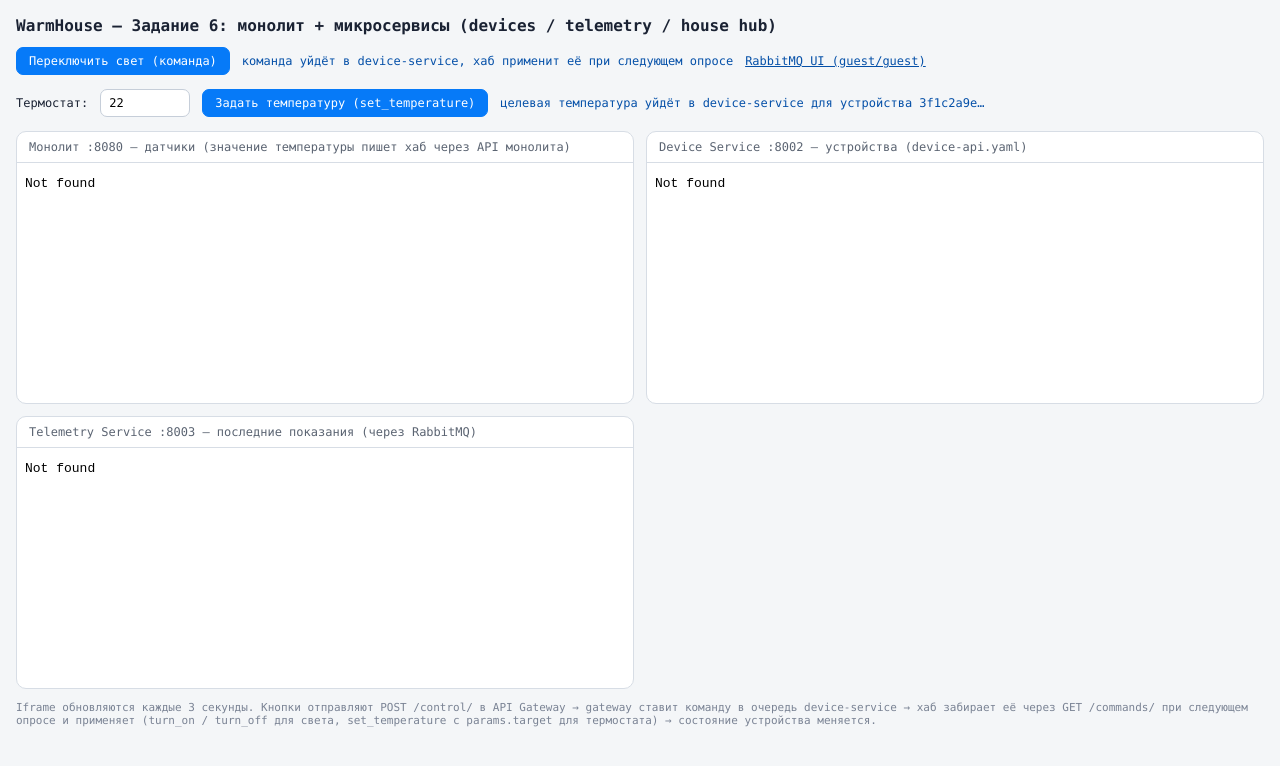
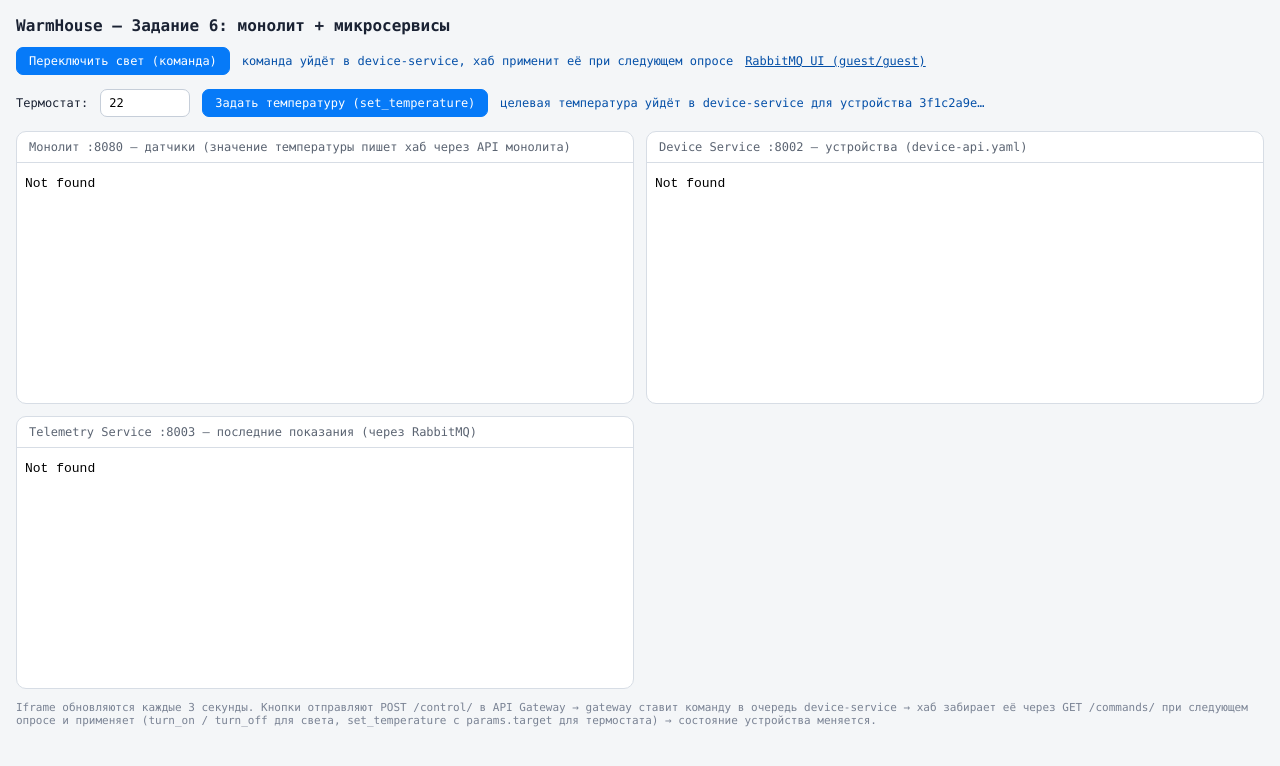
Before and after one commit to gadtakoi/architecture-pro-warmhouse, a plain HTML site: page apps/web/index.html in a window 1280 px wide. Drawn offline with Linux system fonts and the light colour scheme.

Commit message:
Fix index.html

```diff
--- a/apps/web/index.html
+++ b/apps/web/index.html
@@ -2,7 +2,7 @@
 <html lang="ru">
 <head>
   <meta charset="utf-8">
-  <title>WarmHouse — Задание 6: микросервисы</title>
+  <title>WarmHouse — Задание 6: монолит + микросервисы</title>
   <style>
     body { margin: 0; padding: 16px; font-family: ui-monospace, Consolas, monospace; background: #f4f6f8; color: #1a2233; }
     h1 { font-size: 16px; margin: 0 0 12px; }
@@ -21,7 +21,7 @@
   </style>
 </head>
 <body>
-  <h1>WarmHouse — Задание 6: монолит + микросервисы (devices / telemetry / house hub)</h1>
+  <h1>WarmHouse — Задание 6: монолит + микросервисы</h1>
 
   <div class="bar">
     <button id="lightBtn">Переключить свет (команда)</button>
```
